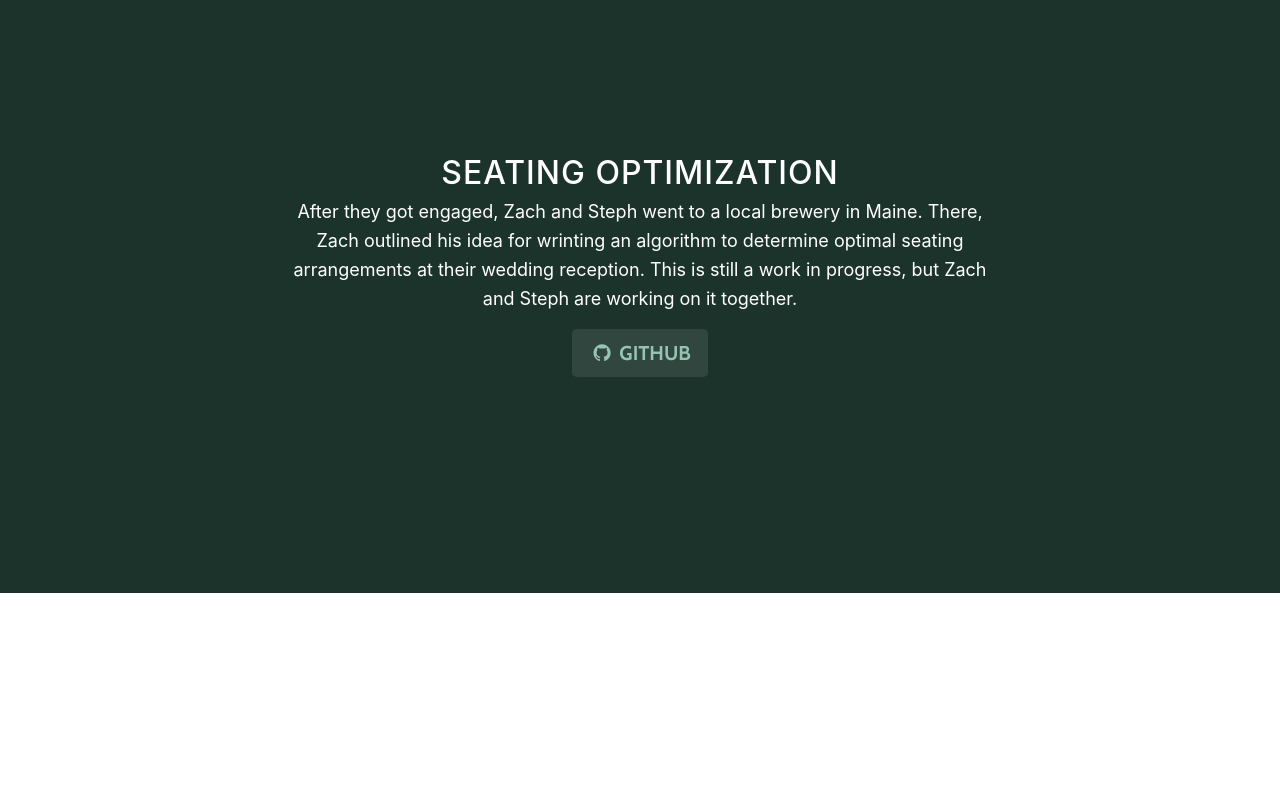
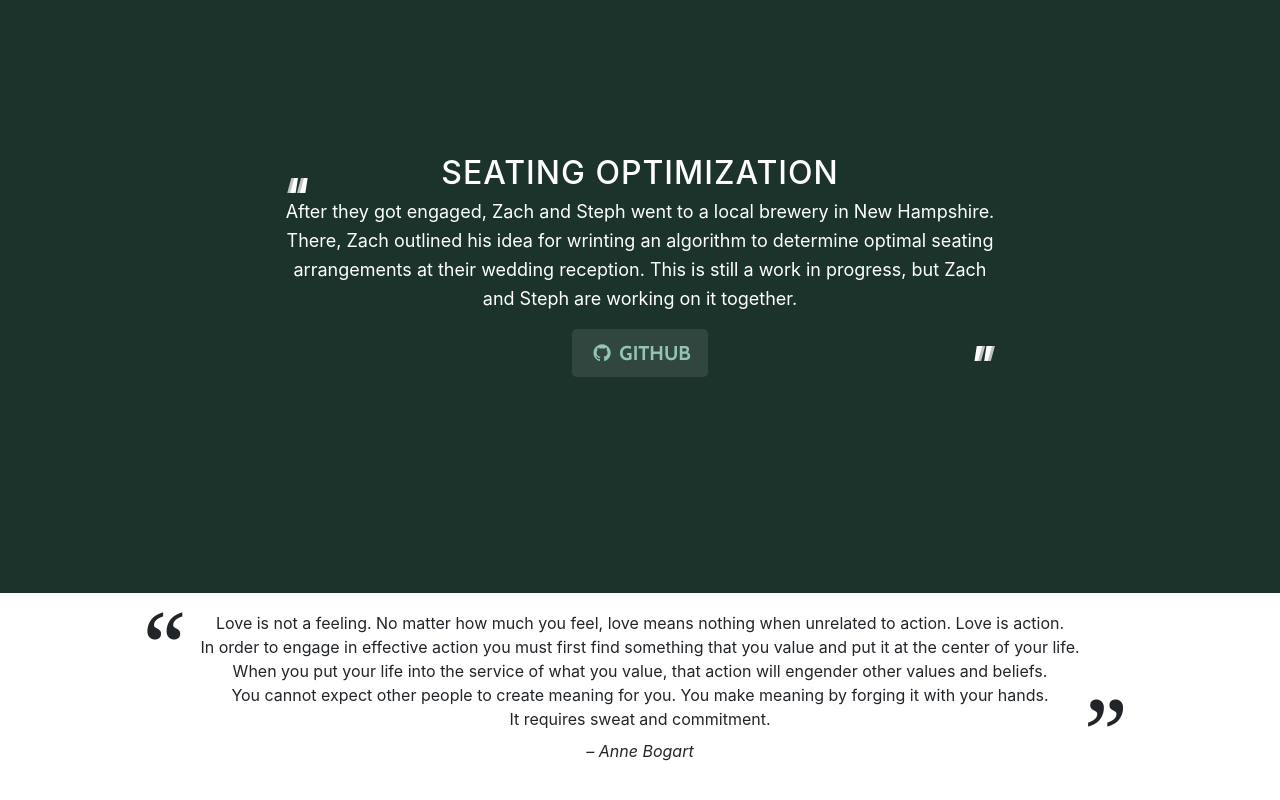
Before and after one commit to seaneff/eaneff_needell_wedding, a website with bundled scripts: page docs/index.html in a window 1280 px wide. Shown: the part 2085-2885 px from the top of the page. Before the commit the page ends 2778 px from the top, so only its background shows below. Built offline with nearby package versions, Linux system fonts and the light colour scheme.

Commit message:
add footer with quote

```diff
--- a/docs/css/grayscale.css
+++ b/docs/css/grayscale.css
@@ -36,12 +36,33 @@ h6 {
 p {
   font-size: 16px;
   line-height: 1.5;
-  margin: 0 0 25px; }
+  margin: 0 0 25px;
+  &::before {
+    top: 0;
+    left: 16px;
+    color: #fff;
+    content: '“';
+    font-size: 3em;
+    position: absolute;
+    text-shadow: -3px 0 #c2c2c2;
+  }
+  &::after {
+    right: 16px;
+    color: #fff;
+    content: '”';
+    bottom: -32px;
+    font-size: 3em;
+    position: absolute;
+    text-shadow: 3px 0 #c2c2c2;
+  }
+}
+
   @media (min-width: 768px) {
     p {
       font-size: 18px;
       line-height: 1.6;
-      margin: 0 0 35px; } }
+      margin: 0 0 35px; }
+  }
 
 a {
   -webkit-transition: all 0.2s ease-in-out;
@@ -208,7 +229,9 @@ ul.banner-social-buttons {
         margin-bottom: 0; } }
 
 footer {
-  padding: 50px 0; }
+  padding: 10px 10px;
+  margin-left: 50px;
+  margin-right: 50px;}
   footer p {
     font-size: 14px;
     margin: 0; }
@@ -230,4 +253,38 @@ img::-moz-selection {
   background: transparent; }
 
 body {
-  -webkit-tap-highlight-color: rgba(255, 255, 255, 0.2); }
+  -webkit-tap-highlight-color: rgba(255, 255, 255, 0.2);
+}
+
+blockquote {
+    position: relative;
+    margin: 0.5em;
+    padding: 0.5em 10em 0.5em 10em;
+}
+blockquote:before {
+    font-family: Georgia, serif;
+    position: absolute;
+    font-size: 6em;
+    line-height: 1;
+    top: -.075em;
+    left: 0.75em;
+    content: "\201C";
+}
+
+blockquote:after {
+    font-family: Georgia, serif;
+    position: absolute;
+    float:right;
+    font-size:6em;
+    line-height: 1;
+    right: 0.85em;
+    bottom: 0em;
+    content: "\201D";
+}
+blockquote footer {
+    padding: 0.5em 0 0.5em 0;
+    text-align:center;
+}
+blockquote cite:before {
+    content: "\2013";
+}
--- a/docs/index.html
+++ b/docs/index.html
@@ -110,7 +110,7 @@
       <div class="container">
         <div class="col-lg-8 mx-auto">
           <h2>Seating Optimization</h2>
-          <p>After they got engaged, Zach and Steph went to a local brewery in Maine. There, Zach outlined his idea for wrinting an algorithm to determine optimal seating arrangements at their wedding reception. This is still a work in progress, but Zach and Steph are working on it together.</p>
+          <p>After they got engaged, Zach and Steph went to a local brewery in New Hampshire. There, Zach outlined his idea for wrinting an algorithm to determine optimal seating arrangements at their wedding reception. This is still a work in progress, but Zach and Steph are working on it together.</p>
           <ul class="list-inline banner-social-buttons">
               <li class="list-inline-item">
                 <a href="https://github.com/seaneff" target="_blank" class="btn btn-default btn-lg">
@@ -127,10 +127,16 @@
     <!-- Footer -->
     <!-- currently no text here -->
     <footer>
-      <div class="container text-center">
-        <p> </p>
-      </div>
-    </footer>
+      <blockquote class = "container text-center">
+        Love is not a feeling. No matter how much you feel, love means nothing when unrelated to action. Love is action. <br>In order to engage in effective action you must first find something that you value and put it at the center of your life. <br>When you put your life into the service of what you value, that action will engender other values and beliefs.<br>You cannot expect other people to create meaning for you. You make meaning by forging it with your hands. <br>It requires sweat and commitment.<br>
+        <footer>
+          <cite>
+            Anne Bogart
+          </cite>
+        </footer>
+    </blockquote>
+  </footer>
+
 
     <!-- Bootstrap core JavaScript -->
     <script src="vendor/jquery/jquery.min.js"></script>
```
